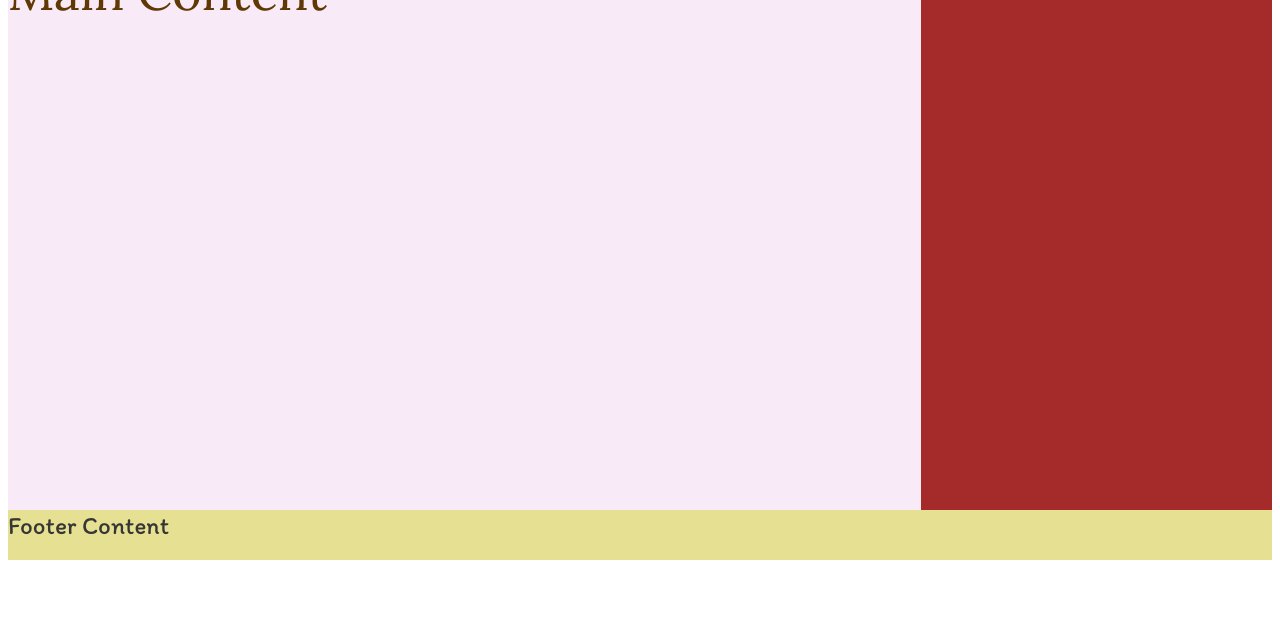
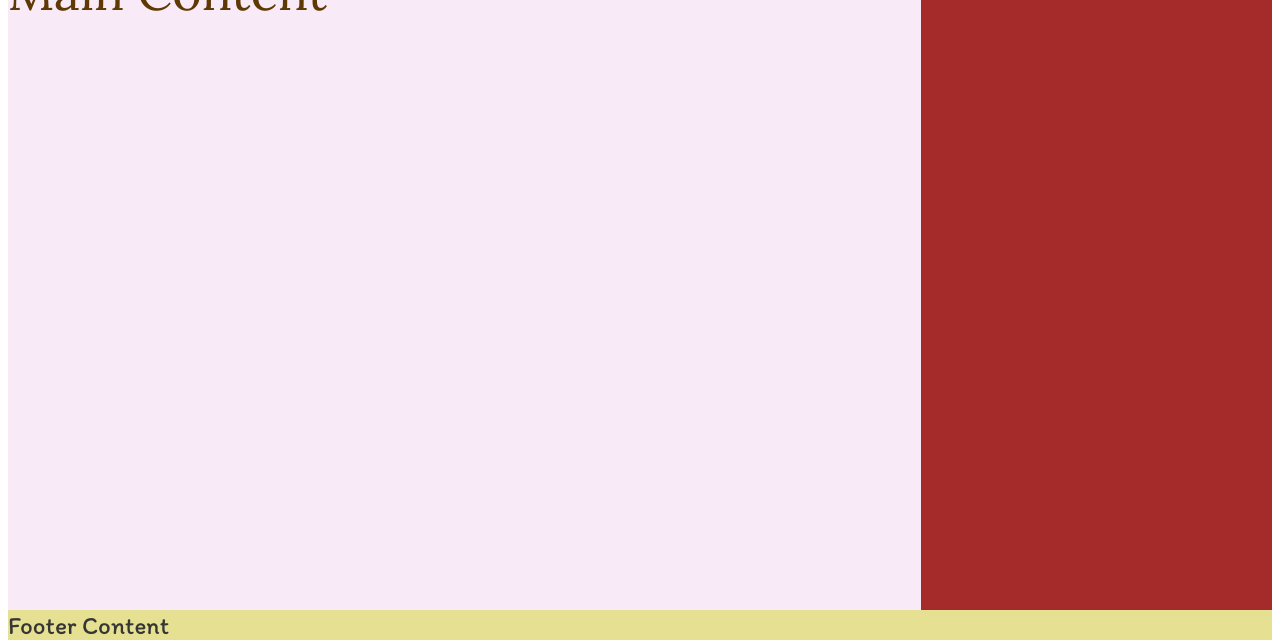
Before and after one commit to nasbf/wdd131, a plain HTML site: page week01/basic-layout.html in a window 1280 px wide. Shown: the part 248-888 px from the top of the page. Before the commit the page ends 816 px from the top, so only its background shows below. Drawn offline with Linux system fonts and the light colour scheme.

Commit message:
Update layout.css

```diff
--- a/week01/styles/layout.css
+++ b/week01/styles/layout.css
@@ -2,7 +2,7 @@ body {
 
     display: grid;
     height: 100vh;
-    grid-template-rows: 200px 550px auto;
+    grid-template-rows: 200px 650px auto;
     grid-template-columns: 750px auto;
 
 
```
